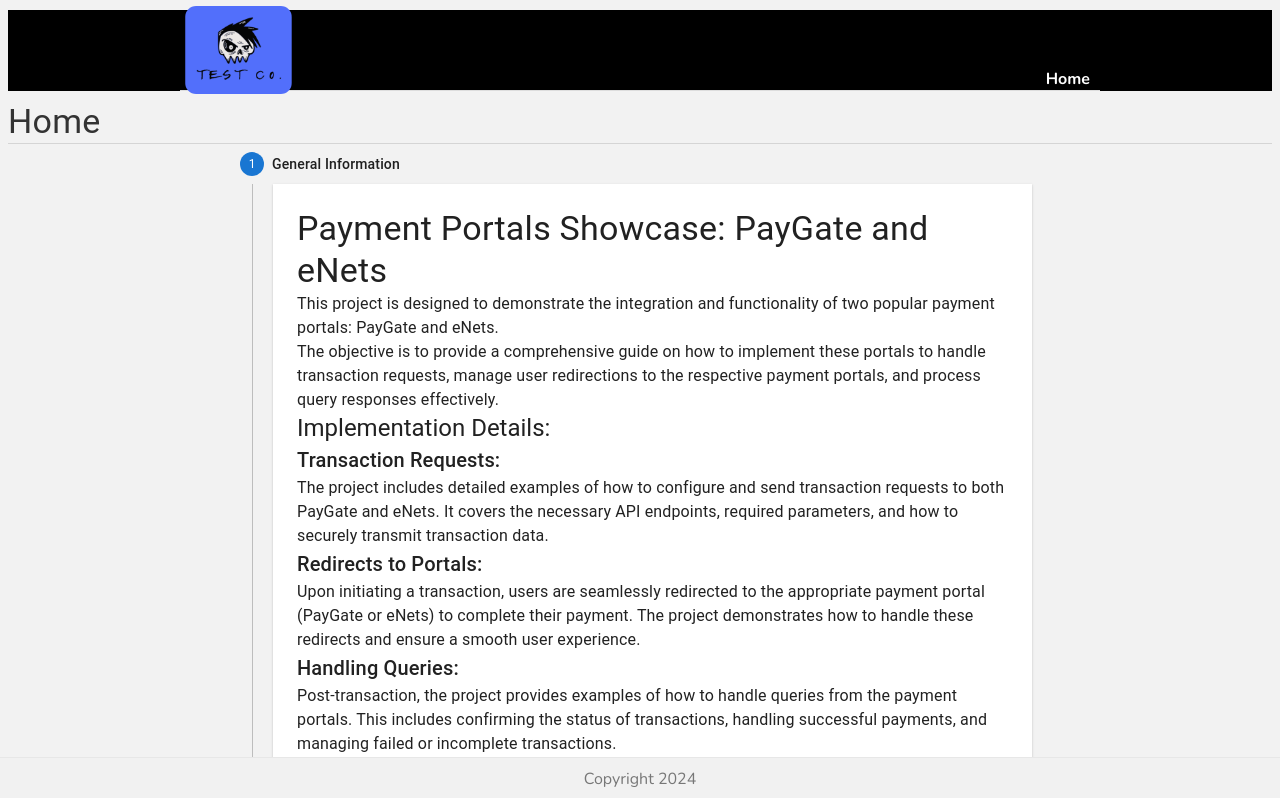
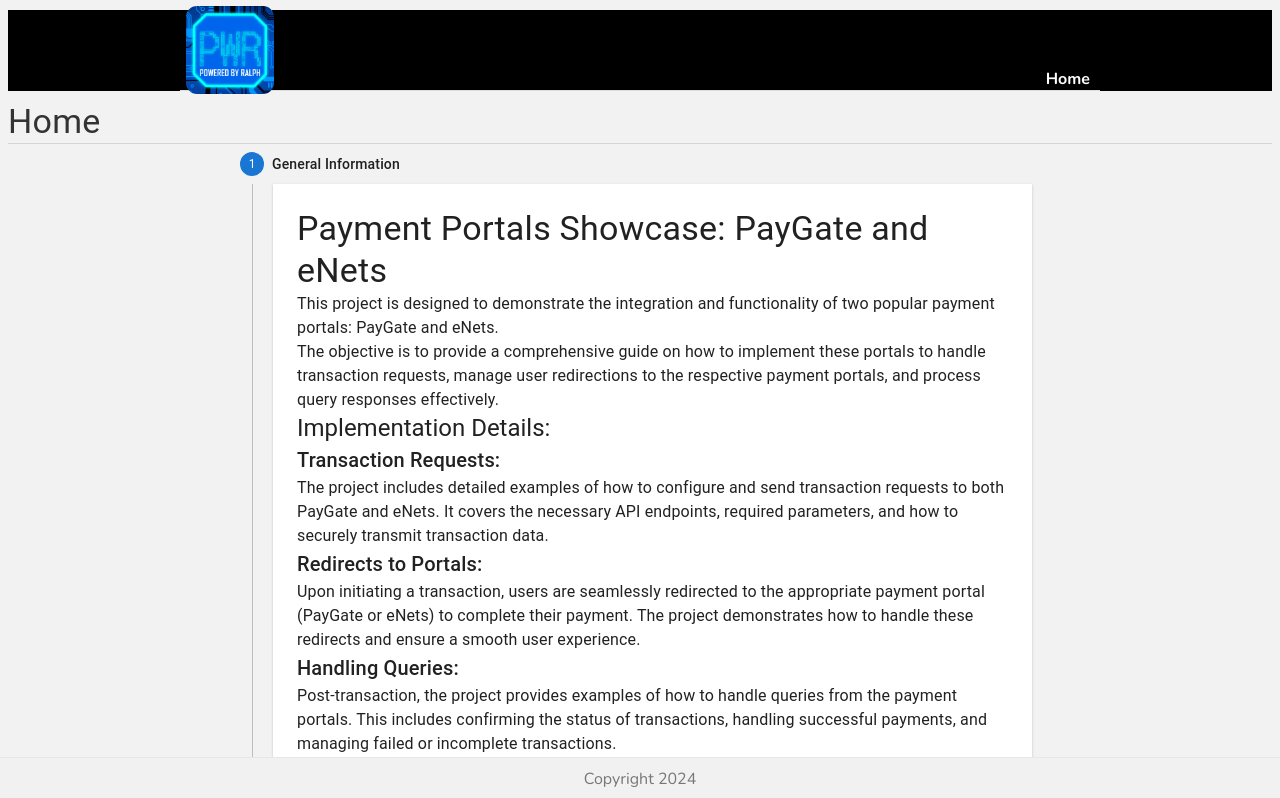
Before and after one commit to ralphbotes/Next-PaymentPortals, a Next.js app: page / in a window 1280 px wide. Shown: the top 798 px of the page. Built offline with nearby package versions, Linux system fonts and the light colour scheme.

Commit message:
Logo set

```diff
--- a/components/Navbar/Navbar.js
+++ b/components/Navbar/Navbar.js
@@ -9,7 +9,7 @@
                 <Box
                     className={styles.logo}
                     component={'img'}
-                    src='/testlogo.png'
+                    src='/logo.png'
                     alt='Logo'
                 />
                 <Link href='/' className={styles.nav_links}>Home</Link>
```
